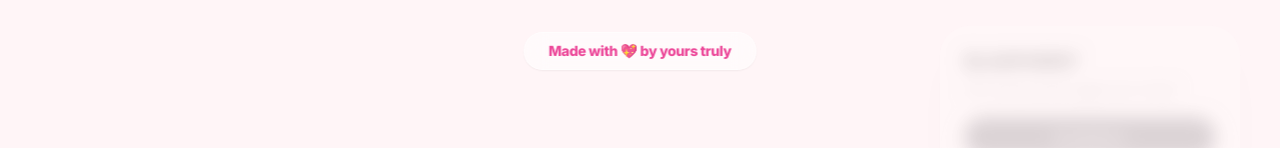
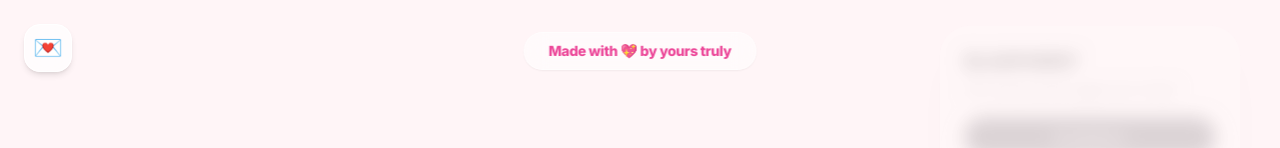
Before and after one commit to Sheriff332/allroadsleadtorome.26, a React (Vite) app: page / in a window 1280 px wide. Shown: the top 148 px of the page. Built offline with nearby package versions, Linux system fonts and the light colour scheme.

Commit message:
Fix WhatsApp image loading and add decorative icon

```diff
--- a/App.tsx
+++ b/App.tsx
@@ -3,6 +3,7 @@ import React, { useState, useCallback, useMemo } from 'react';
 import { FLOWCHART_STEPS } from './constants';
 import { StepId } from './types';
 import FloatingHearts from './components/FloatingHearts';
+import specialMomentImage from './WhatsApp Image 2025-12-20 at 5.47.57 PM.jpeg';
 
 const App: React.FC = () => {
   const [currentStepId, setCurrentStepId] = useState<StepId>('start');
@@ -55,6 +56,12 @@ const App: React.FC = () => {
     <div className="fixed inset-0 bg-[#fff5f7] overflow-hidden select-none">
       <FloatingHearts />
 
+      <div className="fixed top-6 left-6 z-50 pointer-events-none">
+        <div className="h-12 w-12 rounded-2xl bg-white/70 backdrop-blur-md border border-white shadow-md flex items-center justify-center text-pink-500 text-2xl">
+          💌
+        </div>
+      </div>
+
       <div
         className="absolute inset-0 flex items-center justify-center pointer-events-none"
         style={cameraTransform}
@@ -100,7 +107,7 @@ const App: React.FC = () => {
                   {step.id === 'success' && (
                     <div className="mb-6 rounded-3xl overflow-hidden h-48 w-full bg-pink-100">
                       <img
-                        src="WhatsApp Image 2025-12-20 at 5.47.57 PM.jpeg"
+                        src={specialMomentImage}
                         className="w-full h-full object-cover"
                         alt="Our Special Moment"
                         onError={(e) => {
```
